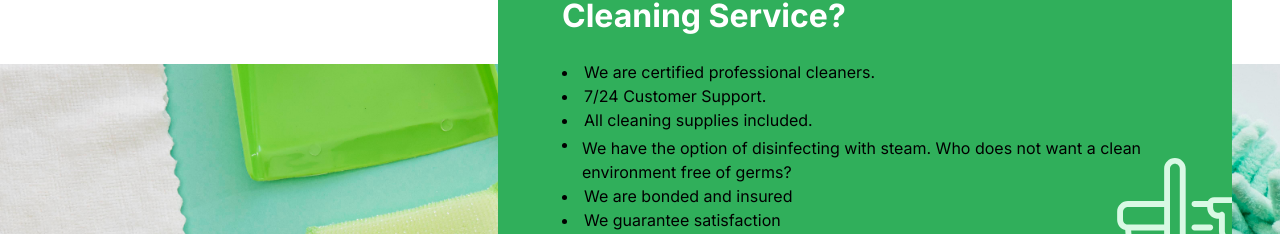
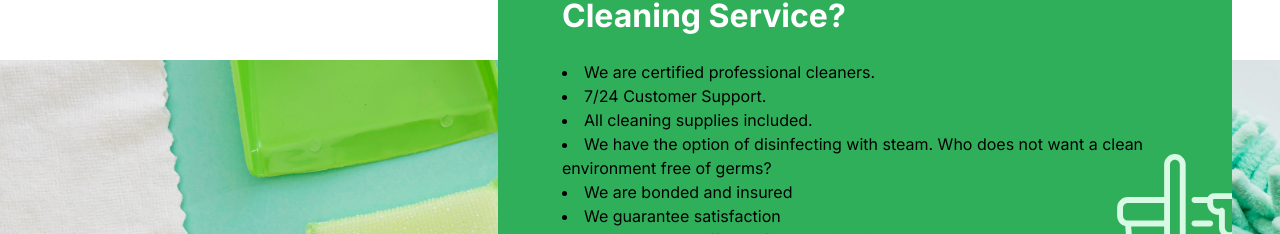
Before and after one commit to Aliozben/house-cleaning, a Next.js app: page / in a window 1280 px wide. Shown: the part 1097-1331 px from the top of the page. Built offline with nearby package versions, Linux system fonts and the light colour scheme; no server answers.

Commit message:
fix!: Disorianted list.

```diff
--- a/src/app/page.tsx
+++ b/src/app/page.tsx
@@ -1,6 +1,6 @@
 "use client";
 import Button from "@/components/Button";
-import {NAV_ABOUT_PAGE, NAV_SERVICES_PAGE} from "@/constants";
+import {NAV_GET_OFFER, NAV_SERVICES_PAGE} from "@/constants";
 import Image from "next/image";
 import Link from "next/link";
 import {useRouter} from "next/navigation";
@@ -28,13 +28,13 @@ export default function Home() {
               type="button"
               text="Request An Estimate"
               variant="btn_green"
-              onClick={() => router.push(NAV_SERVICES_PAGE.href)}
+              onClick={() => router.push(NAV_GET_OFFER.href)}
             />
             <Button
               type="button"
               text="How we work?"
               variant="btn_white_text"
-              onClick={() => router.push(NAV_ABOUT_PAGE.href)}
+              onClick={() => router.push(NAV_SERVICES_PAGE.href)}
             />
           </div>
         </div>
@@ -54,10 +54,9 @@ export default function Home() {
               <li>We are certified professional cleaners.</li>
               <li>7/24 Customer Support.</li>
               <li>All cleaning supplies included.</li>
-              <li><p className="pl-5 -mt-5">
-                  We have the option of disinfecting with steam. Who does not
-                  want a clean environment free of germs?
-                </p>
+              <li>
+                We have the option of disinfecting with steam. Who does not want
+                a clean environment free of germs?
               </li>
               <li>We are bonded and insured</li>
               <li>We guarantee satisfaction </li>
```
